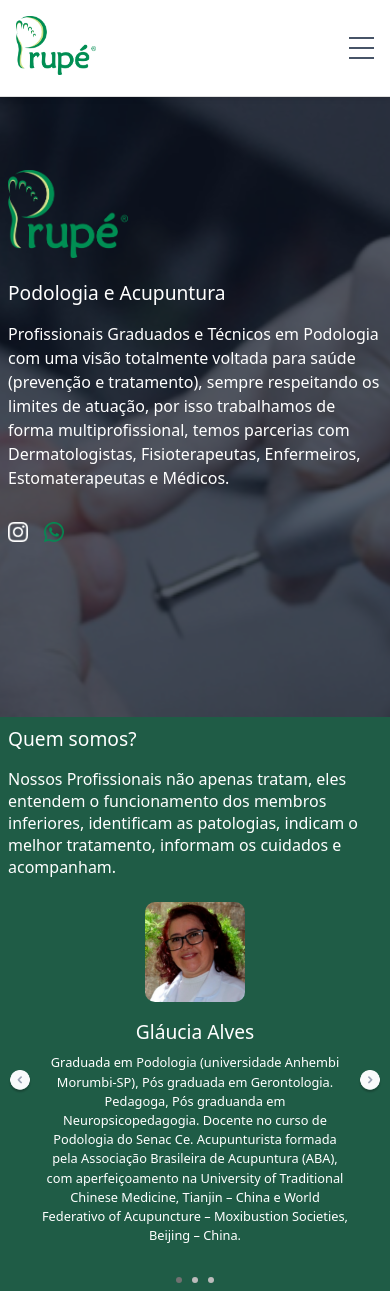
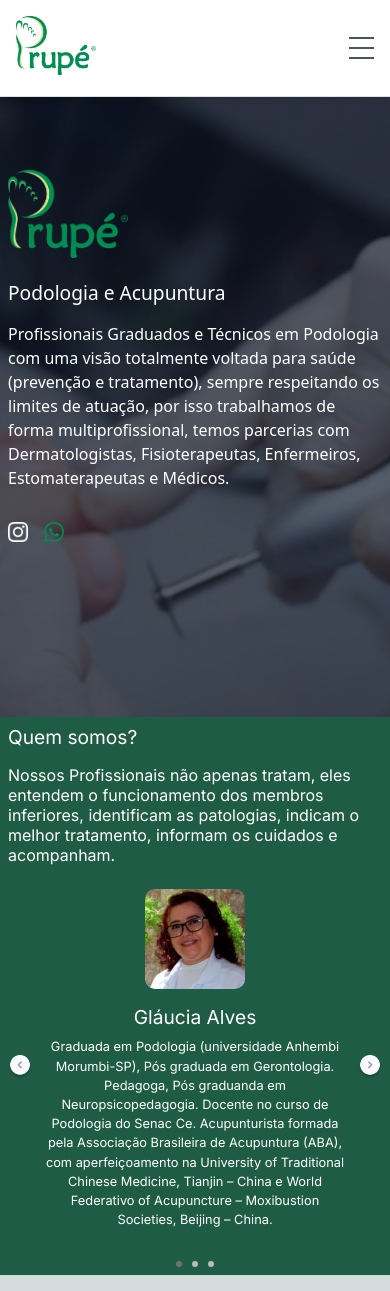
Before and after one commit to MayraLeticia/prupe-page, a Next.js app: page / in a window 390 px wide. Built offline with nearby package versions, Linux system fonts and the light colour scheme.

Commit message:
ajuste na responsividade

```diff
--- a/src/pages/AboutUs/style.module.scss
+++ b/src/pages/AboutUs/style.module.scss
@@ -1,9 +1,11 @@
+@import url('https://fonts.googleapis.com/css2?family=Inter:wght@400;500;600;700&display=swap');
+
 .aboutUs {
   text-align: left;
   padding: 2rem;
   background-color: #1F5C46;
   color: #fff;
-  font-family: system-ui, -apple-system, BlinkMacSystemFont, 'Segoe UI', Roboto, Oxygen, Ubuntu, Cantarell, 'Open Sans', 'Helvetica Neue', sans-serif;
+  font-family: 'Inter', sans-serif;
 
   h2 {
     font-size: 2rem;
@@ -75,7 +77,7 @@
         }
 
         p {
-          font-size: 1.2rem;
+          font-size: 1.1rem;
           line-height: 1.5;
         }
       }
@@ -140,7 +142,7 @@
           }
 
           p {
-            font-size: 1rem;
+            font-size: 0.9rem;
           }
         }
       }
```
Also changed, not shown: src/pages/AboutUs/index.js (line endings or trailing spaces).
